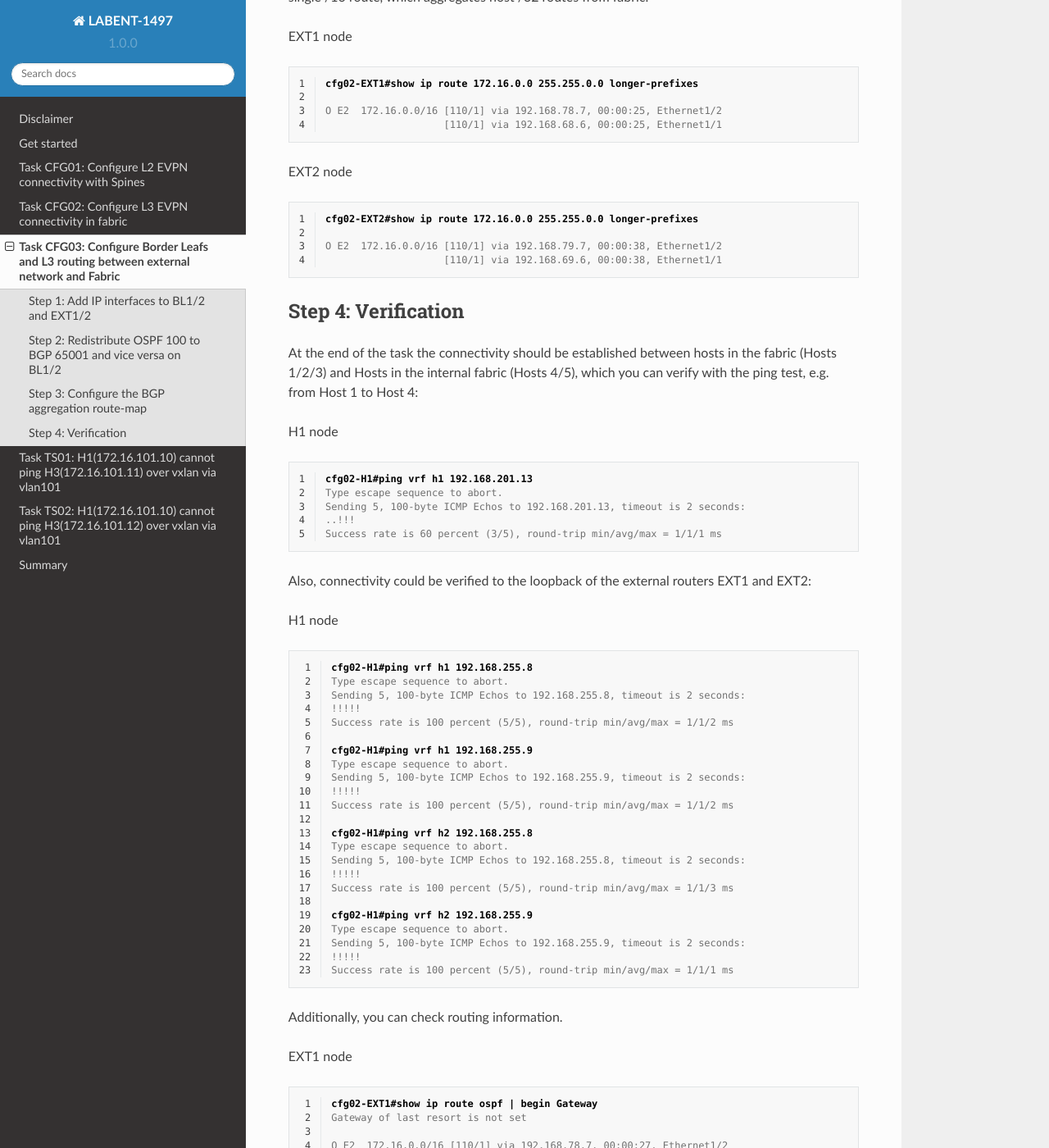
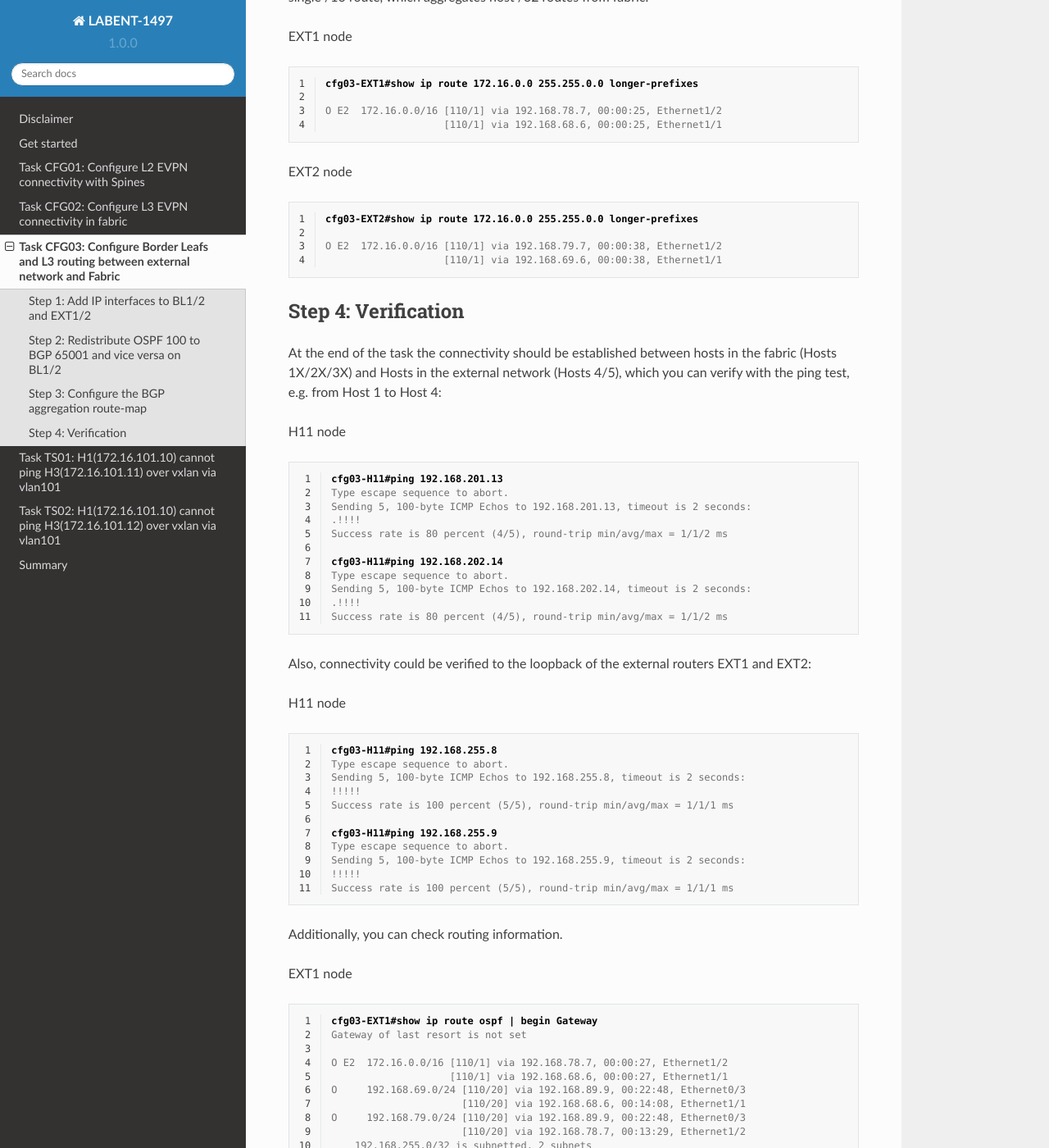
Before and after one commit to dvishchu/labent-1497, a Sphinx documentation site: the page built from docs/source/task_03.rst, in a window 1280 px wide and 1400 px high, scrolled down 6912 px. Shown: the whole window at 82% size. Built offline with Sphinx 7.4.7 and the Read the Docs theme 2.0.0, drawn with Linux system fonts in a browser that asks for light colours; some of the changed text lies outside the part shown.

Commit message:
Updating outputs in task 03

```diff
--- a/docs/source/task_03.rst
+++ b/docs/source/task_03.rst
@@ -133,12 +133,12 @@ BL1 node
     :linenos:
     :class: highlight-command highlight-command-12
 
-    cfg02-BL1#show ip ospf 100 neighbor
+    cfg03-BL1#show ip ospf 100 neighbor
     Neighbor ID     Pri   State           Dead Time   Address         Interface
     192.168.255.9     0   FULL/  -        00:00:30    192.168.69.9    Ethernet1/2
     192.168.255.8     0   FULL/  -        00:00:35    192.168.68.8    Ethernet1/1
 
-    cfg02-BL1#show ip route vrf green ospf | begin Gateway
+    cfg03-BL1#show ip route vrf green ospf | begin Gateway
     O     192.168.78.0/24 [110/20] via 192.168.68.8, 00:10:52, Ethernet1/1
     O     192.168.79.0/24 [110/20] via 192.168.69.9, 00:10:49, Ethernet1/2
     O     192.168.89.0/24 [110/20] via 192.168.69.9, 00:10:49, Ethernet1/2
@@ -154,12 +154,12 @@ BL2 node
     :linenos:
     :class: highlight-command highlight-command-12
 
-    cfg02-BL2#show ip ospf 100 neighbor
+    cfg03-BL2#show ip ospf 100 neighbor
     Neighbor ID     Pri   State           Dead Time   Address         Interface
     192.168.255.9     0   FULL/  -        00:00:34    192.168.79.9    Ethernet1/2
     192.168.255.8     0   FULL/  -        00:00:31    192.168.78.8    Ethernet1/1
 
-    cfg02-BL2#show ip route vrf green ospf | begin Gateway
+    cfg03-BL2#show ip route vrf green ospf | begin Gateway
     O     192.168.68.0/24 [110/20] via 192.168.78.8, 00:10:57, Ethernet1/1
     O     192.168.69.0/24 [110/20] via 192.168.79.9, 00:10:55, Ethernet1/2
     O     192.168.89.0/24 [110/20] via 192.168.79.9, 00:10:55, Ethernet1/2
@@ -175,7 +175,7 @@ EXT1 node
     :linenos:
     :class: highlight-command
 
-    cfg02-EXT1#show ip ospf neighbor
+    cfg03-EXT1#show ip ospf neighbor
     Neighbor ID     Pri   State           Dead Time   Address         Interface
     172.16.255.7      0   FULL/  -        00:00:32    192.168.78.7    Ethernet1/2
     172.16.255.6      0   FULL/  -        00:00:33    192.168.68.6    Ethernet1/1
@@ -187,7 +187,7 @@ EXT2 node
     :linenos:
     :class: highlight-command
 
-    cfg02-EXT2#show ip ospf neighbor
+    cfg03-EXT2#show ip ospf neighbor
     Neighbor ID     Pri   State           Dead Time   Address         Interface
     172.16.255.7      0   FULL/  -        00:00:34    192.168.79.7    Ethernet1/2
     172.16.255.6      0   FULL/  -        00:00:32    192.168.69.6    Ethernet1/1
@@ -223,7 +223,7 @@ EXT1 node
     :linenos:
     :class: highlight-command
 
-    cfg02-EXT1#show ip route 172.16.0.0 255.255.0.0 longer-prefixes
+    cfg03-EXT1#show ip route 172.16.0.0 255.255.0.0 longer-prefixes
 
         172.16.0.0/32 is subnetted, 6 subnets
     O E2     172.16.101.10 [110/1] via 192.168.78.7, 00:01:23, Ethernet1/2
@@ -245,7 +245,7 @@ EXT2 node
     :linenos:
     :class: highlight-command
 
-    cfg02-EXT2#show ip route 172.16.0.0 255.255.0.0 longer-prefixes
+    cfg03-EXT2#show ip route 172.16.0.0 255.255.0.0 longer-prefixes
 
         172.16.0.0/32 is subnetted, 6 subnets
     O E2     172.16.101.10 [110/1] via 192.168.79.7, 00:01:59, Ethernet1/2
@@ -293,7 +293,7 @@ EXT1 node
     :linenos:
     :class: highlight-command
 
-    cfg02-EXT1#show ip route 172.16.0.0 255.255.0.0 longer-prefixes
+    cfg03-EXT1#show ip route 172.16.0.0 255.255.0.0 longer-prefixes
 
     O E2  172.16.0.0/16 [110/1] via 192.168.78.7, 00:00:25, Ethernet1/2
                         [110/1] via 192.168.68.6, 00:00:25, Ethernet1/1
@@ -304,7 +304,7 @@ EXT2 node
     :linenos:
     :class: highlight-command
 
-    cfg02-EXT2#show ip route 172.16.0.0 255.255.0.0 longer-prefixes
+    cfg03-EXT2#show ip route 172.16.0.0 255.255.0.0 longer-prefixes
 
     O E2  172.16.0.0/16 [110/1] via 192.168.79.7, 00:00:38, Ethernet1/2
                         [110/1] via 192.168.69.6, 00:00:38, Ethernet1/1
@@ -312,47 +312,41 @@ EXT2 node
 Step 4: Verification
 ********************
 
-At the end of the task the connectivity should be established between hosts in the fabric (Hosts 1/2/3) and Hosts in the internal fabric (Hosts 4/5), which you can verify with the ping test, e.g. from Host 1 to Host 4:
+At the end of the task the connectivity should be established between hosts in the fabric (Hosts 1X/2X/3X) and Hosts in the external network (Hosts 4/5), which you can verify with the ping test, e.g. from Host 1 to Host 4:
 
-H1 node
+H11 node
 
 .. code-block:: console
     :linenos:
-    :class: highlight-command
+    :class: highlight-command highlight-command-14
 
-    cfg02-H1#ping vrf h1 192.168.201.13
+    cfg03-H11#ping 192.168.201.13
     Type escape sequence to abort.
     Sending 5, 100-byte ICMP Echos to 192.168.201.13, timeout is 2 seconds:
-    ..!!!
-    Success rate is 60 percent (3/5), round-trip min/avg/max = 1/1/1 ms
+    .!!!!
+    Success rate is 80 percent (4/5), round-trip min/avg/max = 1/1/2 ms
+
+    cfg03-H11#ping 192.168.202.14
+    Type escape sequence to abort.
+    Sending 5, 100-byte ICMP Echos to 192.168.202.14, timeout is 2 seconds:
+    .!!!!
+    Success rate is 80 percent (4/5), round-trip min/avg/max = 1/1/2 ms
 
 Also, connectivity could be verified to the loopback of the external routers EXT1 and EXT2:
 
-H1 node
+H11 node
 
 .. code-block:: console
     :linenos:
-    :class: highlight-command highlight-command-14 highlight-command-25 highlight-command-36
+    :class: highlight-command highlight-command-14
 
-    cfg02-H1#ping vrf h1 192.168.255.8
+    cfg03-H11#ping 192.168.255.8
     Type escape sequence to abort.
     Sending 5, 100-byte ICMP Echos to 192.168.255.8, timeout is 2 seconds:
     !!!!!
-    Success rate is 100 percent (5/5), round-trip min/avg/max = 1/1/2 ms
+    Success rate is 100 percent (5/5), round-trip min/avg/max = 1/1/1 ms
 
-    cfg02-H1#ping vrf h1 192.168.255.9
-    Type escape sequence to abort.
-    Sending 5, 100-byte ICMP Echos to 192.168.255.9, timeout is 2 seconds:
-    !!!!!
-    Success rate is 100 percent (5/5), round-trip min/avg/max = 1/1/2 ms
-
-    cfg02-H1#ping vrf h2 192.168.255.8
-    Type escape sequence to abort.
-    Sending 5, 100-byte ICMP Echos to 192.168.255.8, timeout is 2 seconds:
-    !!!!!
-    Success rate is 100 percent (5/5), round-trip min/avg/max = 1/1/3 ms
-
-    cfg02-H1#ping vrf h2 192.168.255.9
+    cfg03-H11#ping 192.168.255.9
     Type escape sequence to abort.
     Sending 5, 100-byte ICMP Echos to 192.168.255.9, timeout is 2 seconds:
     !!!!!
@@ -366,15 +360,15 @@ EXT1 node
     :linenos:
     :class: highlight-command
 
-    cfg02-EXT1#show ip route ospf | begin Gateway
+    cfg03-EXT1#show ip route ospf | begin Gateway
     Gateway of last resort is not set
 
     O E2  172.16.0.0/16 [110/1] via 192.168.78.7, 00:00:27, Ethernet1/2
                         [110/1] via 192.168.68.6, 00:00:27, Ethernet1/1
     O     192.168.69.0/24 [110/20] via 192.168.89.9, 00:22:48, Ethernet0/3
-                        [110/20] via 192.168.68.6, 00:14:08, Ethernet1/1
+                          [110/20] via 192.168.68.6, 00:14:08, Ethernet1/1
     O     192.168.79.0/24 [110/20] via 192.168.89.9, 00:22:48, Ethernet0/3
-                        [110/20] via 192.168.78.7, 00:13:29, Ethernet1/2
+                          [110/20] via 192.168.78.7, 00:13:29, Ethernet1/2
         192.168.255.0/32 is subnetted, 2 subnets
     O        192.168.255.9 [110/11] via 192.168.89.9, 00:22:48, Ethernet0/3
 
@@ -384,15 +378,15 @@ EXT2 node
     :linenos:
     :class: highlight-command
 
-    cfg02-EXT2#show ip route ospf | begin Gateway
+    cfg03-EXT2#show ip route ospf | begin Gateway
     Gateway of last resort is not set
 
     O E2  172.16.0.0/16 [110/1] via 192.168.79.7, 00:00:58, Ethernet1/2
                         [110/1] via 192.168.69.6, 00:00:58, Ethernet1/1
     O     192.168.68.0/24 [110/20] via 192.168.89.8, 00:23:40, Ethernet0/3
-                        [110/20] via 192.168.69.6, 00:14:36, Ethernet1/1
+                          [110/20] via 192.168.69.6, 00:14:36, Ethernet1/1
     O     192.168.78.0/24 [110/20] via 192.168.89.8, 00:23:40, Ethernet0/3
-                        [110/20] via 192.168.79.7, 00:13:57, Ethernet1/2
+                          [110/20] via 192.168.79.7, 00:13:57, Ethernet1/2
     O IA  192.168.201.0/24 [110/11] via 192.168.89.8, 00:23:19, Ethernet0/3
         192.168.255.0/32 is subnetted, 2 subnets
     O        192.168.255.8 [110/11] via 192.168.89.8, 00:23:40, Ethernet0/3
@@ -403,7 +397,7 @@ BL1 node
     :linenos:
     :class: highlight-command
 
-    cfg02-BL1#show bgp l2vpn evpn | include \[5\]
+    cfg03-BL1#show bgp l2vpn evpn | include \[5\]
     *>   [5][1:1][0][16][172.16.0.0]/17
     *>   [5][1:1][0][24][192.168.68.0]/17
     *>   [5][1:1][0][24][192.168.69.0]/17
@@ -420,7 +414,7 @@ BL2 node
     :linenos:
     :class: highlight-command
 
-    cfg02-BL2#show bgp l2vpn evpn | include \[5\]
+    cfg03-BL2#show bgp l2vpn evpn | include \[5\]
     *>   [5][1:1][0][16][172.16.0.0]/17
     *>   [5][1:1][0][24][192.168.68.0]/17
     *>   [5][1:1][0][24][192.168.69.0]/17
@@ -437,7 +431,7 @@ L1 node
     :linenos:
     :class: highlight-command
 
-    cfg02-L1#show ip route vrf green bgp | begin Gateway
+    cfg03-L1#show ip route vrf green bgp | begin Gateway
     Gateway of last resort is not set
 
         172.16.0.0/16 is variably subnetted, 9 subnets, 3 masks
@@ -462,7 +456,7 @@ L2 node
     :linenos:
     :class: highlight-command
 
-    cfg02-L2#show ip route vrf green bgp | begin Gateway
+    cfg03-L2#show ip route vrf green bgp | begin Gateway
     Gateway of last resort is not set
 
         172.16.0.0/16 is variably subnetted, 9 subnets, 3 masks
@@ -487,7 +481,7 @@ L3 node
     :linenos:
     :class: highlight-command
 
-    cfg02-L3#show ip route vrf green bgp | begin Gateway
+    cfg03-L3#show ip route vrf green bgp | begin Gateway
     Gateway of last resort is not set
 
         172.16.0.0/16 is variably subnetted, 9 subnets, 3 masks
```
